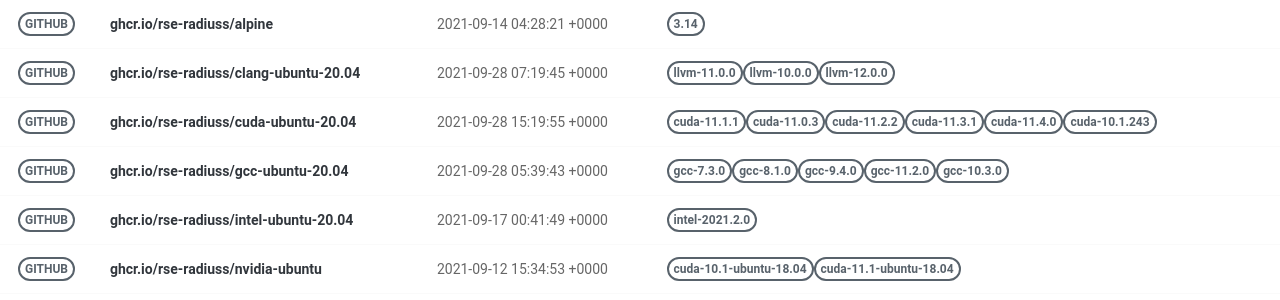
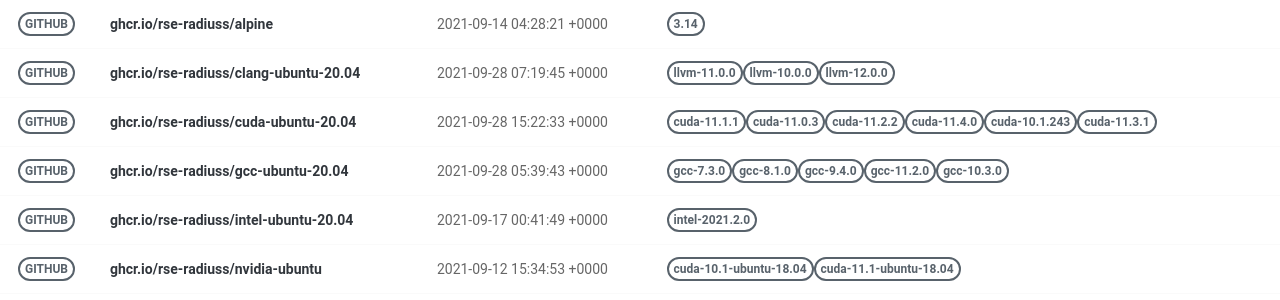
Before and after one commit to rse-ops/docker-images, a Jekyll site: the page built from pages/index.md, in a window 1280 px wide. Shown: the part 130-430 px from the top of the page. Built offline with Jekyll 4.4.1, drawn with Linux system fonts in a browser that asks for light colours; nearby versions of some CDN libraries.

Commit message:
Automated push to update library 2021-09-28

```diff
--- a/_library/ghcr.io-rse-radiuss-cuda-ubuntu-20.04.md
+++ b/_library/ghcr.io-rse-radiuss-cuda-ubuntu-20.04.md
@@ -1,7 +1,7 @@
 ---
 layout: container
 name: ghcr.io/rse-radiuss/cuda-ubuntu-20.04
-updated_at: 2021-09-28 15:19:55.338489
+updated_at: 2021-09-28 15:22:33.382330
 
 
 container_url: https://github.com/orgs/rse-radiuss/packages/container/package/cuda-ubuntu-20.04
@@ -15,14 +15,14 @@ versions:
  - tag: cuda-11.2.2
    dockerfile: https://github.com/rse-radiuss/docker-images/blob/main/ubuntu/cuda/Dockerfile
    manifest: https://crane.ggcr.dev/manifest/ghcr.io/rse-radiuss/cuda-ubuntu-20.04:cuda-11.2.2
- - tag: cuda-11.3.1
-   dockerfile: https://github.com/rse-radiuss/docker-images/blob/main/ubuntu/cuda/Dockerfile
-   manifest: https://crane.ggcr.dev/manifest/ghcr.io/rse-radiuss/cuda-ubuntu-20.04:cuda-11.3.1
  - tag: cuda-11.4.0
    dockerfile: https://github.com/rse-radiuss/docker-images/blob/main/ubuntu/cuda/Dockerfile
    manifest: https://crane.ggcr.dev/manifest/ghcr.io/rse-radiuss/cuda-ubuntu-20.04:cuda-11.4.0
  - tag: cuda-10.1.243
    dockerfile: https://github.com/rse-radiuss/docker-images/blob/main/ubuntu/cuda/Dockerfile
    manifest: https://crane.ggcr.dev/manifest/ghcr.io/rse-radiuss/cuda-ubuntu-20.04:cuda-10.1.243
+ - tag: cuda-11.3.1
+   dockerfile: https://github.com/rse-radiuss/docker-images/blob/main/ubuntu/cuda/Dockerfile
+   manifest: https://crane.ggcr.dev/manifest/ghcr.io/rse-radiuss/cuda-ubuntu-20.04:cuda-11.3.1
 
 ---
```
